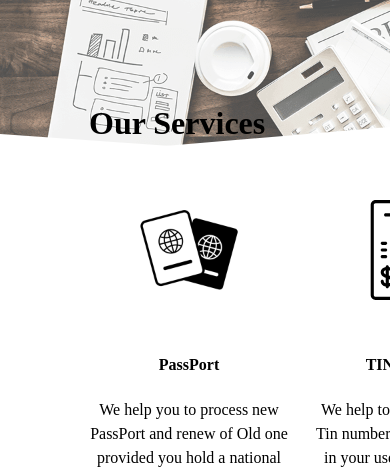
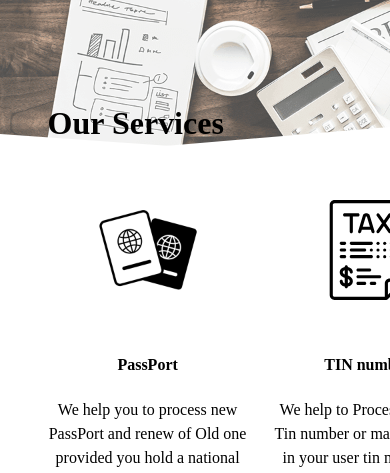
Before and after one commit to katsisaac50/goodtimessolutions, a React (Create React App) app: page / in a window 390 px wide. Shown: the part 656-1129 px from the top of the page. Built offline with nearby package versions, Linux system fonts and the light colour scheme.

Commit message:
box2 margin adjusted

```diff
--- a/src/App.css
+++ b/src/App.css
@@ -291,6 +291,7 @@ li {
   }
   .box2 {
     grid-template-columns: 200px 200px;
+    margin-left: 6%;
 }
 .item-a{
   grid-column-start: 1;
```
